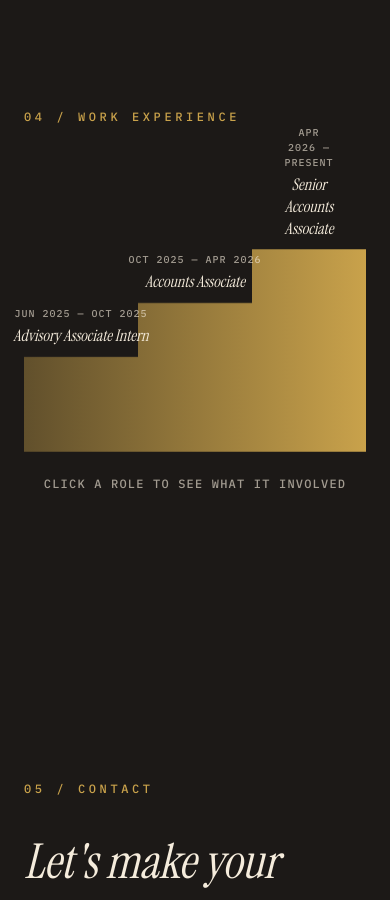
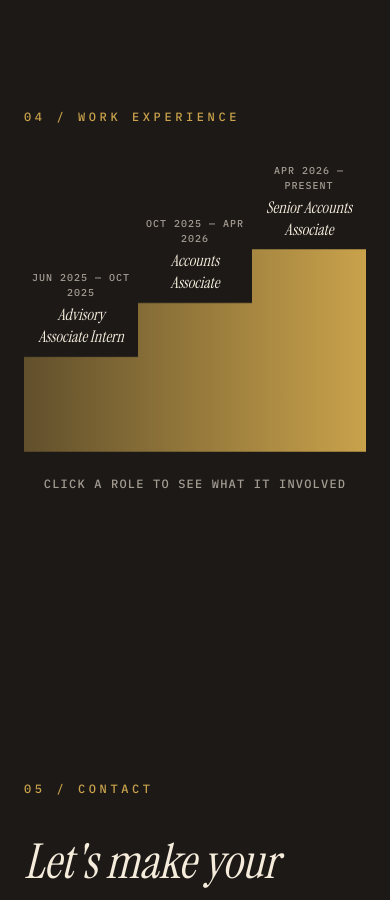
Before and after one commit to Lakxey/aleeza-website, a Next.js app: page / in a window 390 px wide. Shown: the part 4180-5080 px from the top of the page. Built offline with nearby package versions, Linux system fonts and the light colour scheme.

Commit message:
Widen experience staircase, pop descriptions inside figure, About/Tools/Hero tweaks

```diff
--- a/components/Experience.tsx
+++ b/components/Experience.tsx
@@ -56,8 +56,7 @@ export default function Experience() {
             style={{ aspectRatio: `${svgWidth} / ${wrapperHeight}` }}
           >
             {/* one connected staircase shape, ascending left to right,
-               pinned to the bottom of the wrapper and stretched to fill it.
-               Stays visible at all times — nothing ever covers it. */}
+               pinned to the bottom of the wrapper and stretched to fill it. */}
             <svg
               className="pointer-events-none absolute bottom-0 left-0 w-full"
               style={{ height: `${(svgHeight / wrapperHeight) * 100}%` }}
@@ -92,75 +91,78 @@ export default function Experience() {
               })}
             </svg>
 
-            {/* each role sits a fixed, small gap above its own step. Click the
-               title and its description expands right there, in place, on
-               top of the ladder — the ladder itself never gets covered up. */}
             {stairSteps.map((role, i) => {
               const stepHeight = BASE_HEIGHT + i * HEIGHT_STEP;
               const key = keyOf(role);
               const isActive = activeKey === key;
-              const centerPct = ((i + 0.5) / n) * 100;
-              const bottomPct = ((stepHeight + LABEL_GAP) / wrapperHeight) * 100;
+              const leftPct = (i / n) * 100;
+              const widthPct = (1 / n) * 100;
+              const labelBottomPct = ((stepHeight + LABEL_GAP) / wrapperHeight) * 100;
+              const stepHeightPct = (stepHeight / wrapperHeight) * 100;
+
               return (
-                <div
-                  key={key}
-                  className="absolute z-10 text-center"
-                  style={{
-                    left: `${centerPct}%`,
-                    bottom: `${bottomPct}%`,
-                    transform: "translateX(-50%)",
-                  }}
-                >
-                  <AnimatePresence mode="wait" initial={false}>
-                    {isActive ? (
+                <div key={key}>
+                  {/* dates + title, sitting just above the step — fades out
+                     while its own description is open */}
+                  <button
+                    onClick={() => setActiveKey(isActive ? null : key)}
+                    className="absolute px-2 text-center transition-opacity"
+                    style={{
+                      left: `${leftPct}%`,
+                      width: `${widthPct}%`,
+                      bottom: `${labelBottomPct}%`,
+                      opacity: isActive ? 0 : 1,
+                      pointerEvents: isActive ? "none" : "auto",
+                    }}
+                  >
+                    <p className="font-mono text-[10px] uppercase tracking-widest text-fg-dim sm:text-xs">
+                      {role.dates}
+                    </p>
+                    <p className="mt-1 font-display text-base italic leading-snug text-fg transition-colors hover:text-accent sm:text-xl">
+                      {role.title}
+                    </p>
+                  </button>
+
+                  {/* the description itself — sized and positioned to sit
+                     exactly on top of this step's own colored block, right
+                     inside the ladder rather than floating above it */}
+                  <AnimatePresence>
+                    {isActive && (
                       <motion.div
                         key="card"
-                        initial={{ opacity: 0, y: 8 }}
-                        animate={{ opacity: 1, y: 0 }}
-                        exit={{ opacity: 0, y: 8 }}
+                        initial={{ opacity: 0 }}
+                        animate={{ opacity: 1 }}
+                        exit={{ opacity: 0 }}
                         transition={{ duration: 0.2 }}
-                        className="w-[85vw] max-w-[300px] rounded-xl border border-line bg-bg-soft/95 p-4 text-left shadow-lg backdrop-blur-sm sm:max-w-[320px]"
+                        className="absolute z-10 flex flex-col overflow-y-auto rounded-t-lg border border-line bg-bg/92 p-2 text-left backdrop-blur-sm sm:p-4"
+                        style={{
+                          left: `${leftPct}%`,
+                          width: `${widthPct}%`,
+                          bottom: 0,
+                          height: `${stepHeightPct}%`,
+                        }}
                       >
-                        <p className="font-mono text-[10px] uppercase tracking-widest text-accent">
+                        <p className="font-mono text-[9px] uppercase tracking-widest text-accent sm:text-xs">
                           {role.dates}
                         </p>
-                        <h3 className="mt-1 font-display text-lg italic text-fg sm:text-xl">
+                        <h3 className="mt-1 font-display text-sm italic leading-tight text-fg sm:text-lg">
                           {role.title}
                         </h3>
-                        <p className="mt-1 font-mono text-[10px] uppercase tracking-widest text-fg-dim">
-                          {role.company}
-                        </p>
-                        <ul className="mt-3 space-y-2">
+                        <ul className="mt-1 space-y-1 overflow-y-auto sm:mt-2 sm:space-y-1.5">
                           {role.points.map((point, j) => (
-                            <li key={j} className="flex gap-2 text-xs text-fg-dim sm:text-sm">
-                              <span className="mt-1 text-accent">—</span>
+                            <li key={j} className="flex gap-1.5 text-[9px] leading-snug text-fg-dim sm:text-xs">
+                              <span className="text-accent">—</span>
                               <span>{point}</span>
                             </li>
                           ))}
                         </ul>
                         <button
                           onClick={() => setActiveKey(null)}
-                          className="mt-3 font-mono text-[10px] uppercase tracking-widest text-fg-dim transition-colors hover:text-fg"
+                          className="mt-auto self-start pt-1 font-mono text-[9px] uppercase tracking-widest text-fg-dim transition-colors hover:text-fg sm:text-[10px]"
                         >
                           ✕ Close
                         </button>
                       </motion.div>
-                    ) : (
-                      <motion.button
-                        key="label"
-                        initial={{ opacity: 0 }}
-                        animate={{ opacity: 1 }}
-                        exit={{ opacity: 0 }}
-                        onClick={() => setActiveKey(key)}
-                        className="px-2"
-                      >
-                        <p className="font-mono text-[10px] uppercase tracking-widest text-fg-dim sm:text-xs">
-                          {role.dates}
-                        </p>
-                        <p className="mt-1 font-display text-base italic leading-snug text-fg transition-colors hover:text-accent sm:text-xl">
-                          {role.title}
-                        </p>
-                      </motion.button>
                     )}
                   </AnimatePresence>
                 </div>
```
